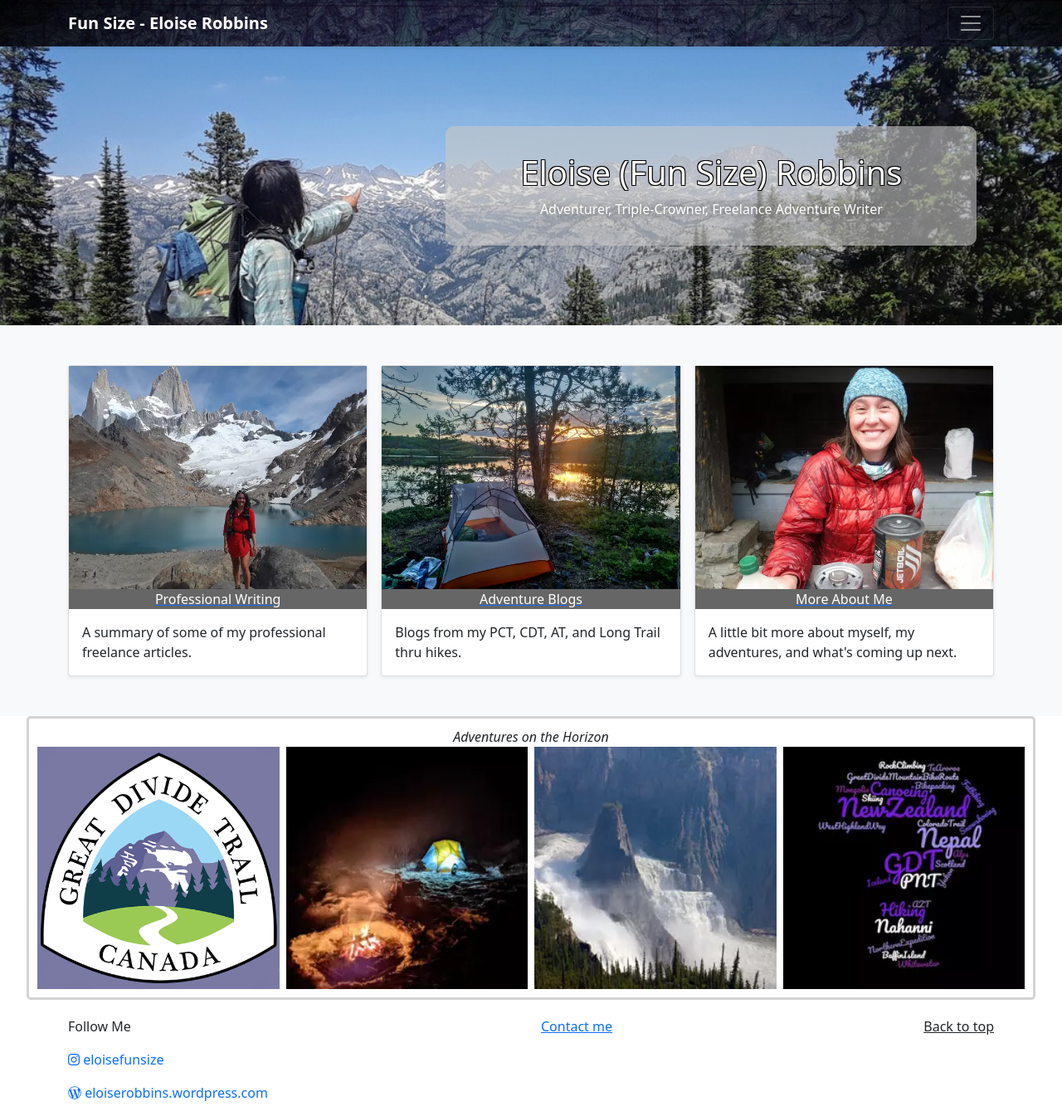
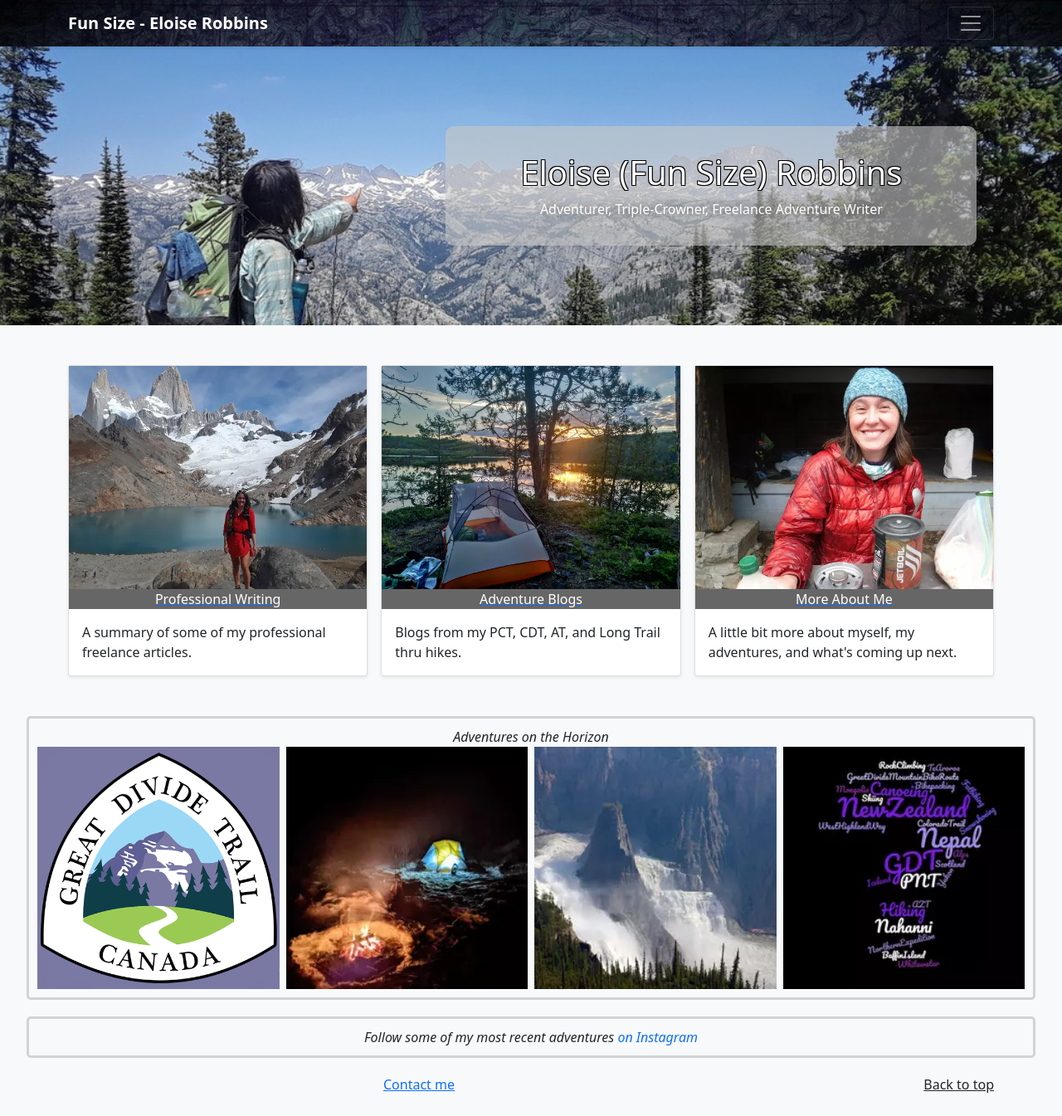
Before and after one commit to number5alive/funsizehikes, a Jekyll site: the page built from index.md, in a window 1280 px wide. Shown: the whole page at 83% size. Built offline with Jekyll 4.4.1, drawn with Linux system fonts in a browser that asks for light colours; nearby versions of some CDN libraries.

Commit message:
instagram: converted it into a jekyll _include

```diff
--- a/_includes/footer.html
+++ b/_includes/footer.html
@@ -3,23 +3,12 @@
 
   <div class="container">
 	<div class="row">
-		<div class="col-md-6">
-			<p class="fst-italics">Follow Me</p>
-			<p>
-        <a href="https://instagram.com/eloisefunsize" title="Instagram" class="text-decoration-none">
-          <i class="fab fa-instagram"></i> eloisefunsize
-        </a>
-      </p>
-			<p>
-        <a href="https://eloiserobbins.wordpress.com/" title="Wordpress" class="text-decoration-none">
-          <i class="fab fa-wordpress-simple"></i> eloiserobbins.wordpress.com
-        </a>
-      </p>
+		<div class="col-md-4">
 		</div>
-    <div class="col-md-3">
+    <div class="col-md-4">
       <p><a href="./contact.html">Contact me</a></p>
    </div>
-    <div class="col-md-3 align-bottom align-text-bottom">
+    <div class="col-md-4 align-bottom align-text-bottom">
       <p class="float-end text-end fs-6 fwt-lighter mb-1">
         <a class="text-reset" href="#">Back to top</a>
       </p>
--- a/instagram.html
+++ b/_includes/instagram.html
@@ -1,11 +1,5 @@
-
-  <!-- Adds our instagram block to the page
-
-      NOTE: Caller must include this before including this file
-       <script src="jquery.instagramFeed.min.js"></script>
-           I can't do it here or it tosses an error as it tries to do something something?
-           I dunno, just listen to me dammit
-   -->
+  <!-- Adds our instagram block to the page -->
+  <script src="InstagramFeed.min.js"></script>
   <div class="container infocard">
     <div class="text-center fst-italic">Follow some of my most recent adventures
       <a href="https://instagram.com/eloisefunsize" title="Instagram" class="text-decoration-none">
--- a/_layouts/default.html
+++ b/_layouts/default.html
@@ -1,7 +1,7 @@
 <!DOCTYPE html>
 <html lang="en">
   {% include header.html %}
-  <body>
+  <body class="bg-light">
     {% include navbar.html %}
     {{ content }}
     {% include footer.html %}
--- a/index.md
+++ b/index.md
@@ -106,9 +106,7 @@ title: Home
   <div data-include="horizon.html"></div>
   {% include horizon.html %}
 
-  <!-- Add our block of instagram pictures to this page
-  <script src="InstagramFeed.min.js"></script>
-  <div data-include="instagram.html"></div>
- -->
+  <!-- Add our block of instagram pictures to this page -->
+  {% include instagram.html %}
 
 </main>
```
